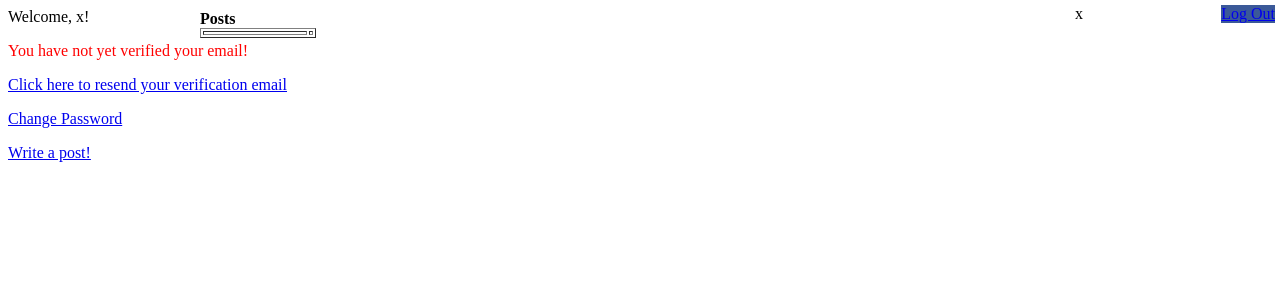
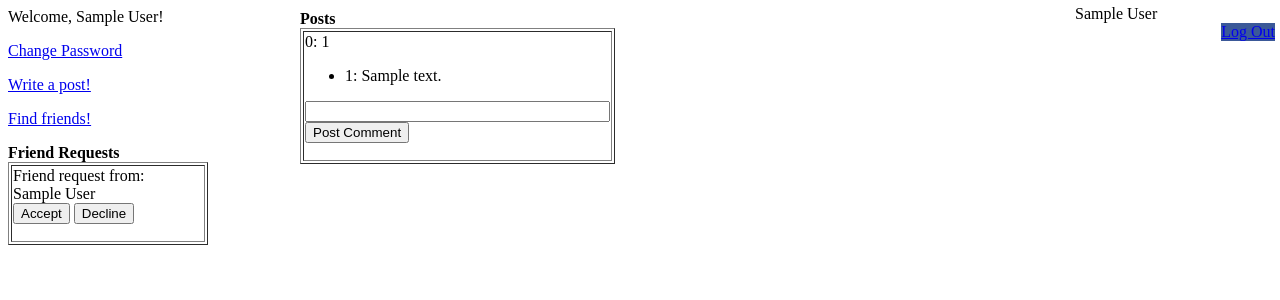
Before and after one commit to scoria-network/scoria, a PHP site: page /xampp/main.php in a window 1280 px wide. Shown: the top 300 px of the page. Run offline with PHP 8.4, Linux system fonts and the light colour scheme; the visitor is signed in with stand-in values (Sample User, id 1); tables that the repository leaves empty or names only in its code hold one stand-in row (values such as "Sample post"); data that the repository does not hold is empty.

Commit message:
post-hackathon

```diff
--- a/changepw/changepw.php
+++ b/changepw/changepw.php
@@ -2,7 +2,7 @@
   session_start();
   $id = $_SESSION['uid'];
   $con = mysql_connect("localhost", "root", "");
-  mysql_select_db("MySite1", $con);
+  mysql_select_db("Scoria", $con);
   $query = "SELECT * FROM userinfo WHERE id='$id' LIMIT 1";
   $result = mysql_query($query, $con);
   $array = mysql_fetch_row($result);
--- a/css/main.css
+++ b/css/main.css
@@ -1,6 +1,6 @@
 div {position:absolute;}
-.posts-table {width:350px; left:200px; top:10px;}
-.title-col {width:100px;}
+.posts-table {width:350px; left:300px; top:10px;}
+.title-col {width:300px;}
 .logout {postion:relative; right:0px; background-color:#3b5998; text-color:#ffffff;}
 .upper-right-cp {top:5px; right:5px; width:200px; height:30px;}
 .username {position:relative;}
--- /dev/null
+++ b/findfriends/friendrequest-gen.php
@@ -0,0 +1,27 @@
+<?php
+
+function gen_friendrequest($row, $con) {
+	 $user = mysql_fetch_array(mysql_query("SELECT * FROM userinfo WHERE id=$row[2]", $con));
+	 $friend = mysql_fetch_array(mysql_query("SELECT * FROM userinfo WHERE id=$row[1]", $con));
+
+
+	 echo "<tr>
+                  <td class=\"title-col\">Friend request from:</br> $friend[3]";
+
+
+
+	 ?>
+
+	 <form action="findfriends/accept-request.php" method="post">
+         <input type="hidden" value=<? echo "\"$row[2]\""?> name="sender_id" />
+         <input type="hidden" value=<? echo "\"$row[1]\""?> name="receiver_id" />
+         <input type="submit" value="Accept" />
+	 <input type="submit" value="Decline" />
+         </form>
+
+	 <?
+
+	 echo "</td>
+                </tr>";
+}
+?>
--- a/index.php
+++ b/index.php
@@ -6,6 +6,7 @@
 ?>
 
 <html>
+
 <body>
 
 <form title="Login:" action="login.php" method="post">
--- a/main.php
+++ b/main.php
@@ -1,5 +1,9 @@
 <?php
+  error_reporting(E_ALL);
+  ini_set('display_errors', '1');
   session_start();
+  require_once('post/post-gen.php');
+  require_once('findfriends/friendrequest-gen.php');
 ?>
 
 <html>
@@ -10,7 +14,7 @@
     <?php
 
       $con = mysql_connect("localhost", "root", "");
-      mysql_select_db("MySite1");
+      mysql_select_db("Scoria");
 
       $id = $_SESSION['uid'];
       $query = "SELECT * FROM userinfo WHERE id='$id' LIMIT 1";
@@ -18,16 +22,16 @@
       $userinfo = mysql_fetch_row($result);
 
       echo "<p>
-              Welcome, $userinfo[1]!
+              Welcome, $userinfo[3]!
             </p>";
-      if (!$userinfo[5]) {
+     /* if (!$userinfo[5]) {
         echo "<p>
                 <font color=\"red\">You have not yet verified your email!</font>
 	      </p>
 	      <p>
 	        <a href=\"verify.php?uid=$userinfo[0]\">Click here to resend your verification email</a>
 	      </p>";
-      }
+      } */
     ?>
     <p>
       <a href="changepw">Change Password</a>
@@ -35,24 +39,43 @@
     <p>
       <a href="post">Write a post!</a>
     </p>
+    <p>
+      <a href="findfriends">Find friends!</a>
+    </p>
     <div class="upper-right-cp">
+      <div class="username">
+        <?echo $userinfo[3];?>
+      </div>
       <div class="logout">
         <a href="logout.php">Log Out</a>
-      </div>
-      <div class="username">
-        <?echo $userinfo[1];?>
       </div>
     </div>
     <div class="posts-table">
       <b>Posts</b><br />
       <table border="1">
       <?php
-        $result = mysql_query("SELECT * FROM posts WHERE uid=$id", $con);
-        while($row = mysql_fetch_array($result)) {
-          echo "<tr>
-                  <td class=\"title-col\"><a href=\"post.php?pid=$row[0]\">$row[2]</a></td>
-		  <td>$row[3]</td>
-	        </tr>";
+	$friend_ids = array();
+	$result = mysql_query("SELECT * FROM friendships WHERE id1=$id", $con);
+	while ($friendship_row = mysql_fetch_array($result)) {
+	      $friend_ids[] = $friendship_row[1];
+	}
+	$query = 'SELECT * FROM posts WHERE uid IN (' . implode(',', array_map('intval', $friend_ids)) . ') ORDER BY id DESC';
+        $result = mysql_query($query, $con);
+
+	while($row = mysql_fetch_array($result)) {
+	  gen_post($row, $con);
+        }
+      ?>
+      </table>
+    </div>
+    <div class="friend-requests" style="width:200px">
+      <b>Friend Requests</b>
+      <table border="1">
+      <?php
+        $query = "SELECT * FROM friendrequests WHERE receiver_id=$id";
+        $result = mysql_query($query, $con);
+	while($row = mysql_fetch_array($result)) {
+	  gen_friendrequest($row, $con);
         }
       ?>
       </table>
--- /dev/null
+++ b/post/comment-gen.php
@@ -0,0 +1,27 @@
+<?php
+
+function gen_comments($con, $pid) {
+
+	$query = "SELECT * FROM posts WHERE id=$pid LIMIT 1";
+	$result = mysql_query($query, $con);
+	$post = mysql_fetch_array($result);
+
+
+
+	$post_context_ids = array($post[1]);
+
+	$query = "SELECT * FROM comments WHERE pid=$pid";
+         $result = mysql_query($query, $con);
+	?> <ul> <?
+	 while ($comment_row = mysql_fetch_array($result)) {
+	       if (!in_array($comment_row[2], $post_context_ids)) {
+	       	  $post_context_ids[] = $comment_row[2];
+		 }
+		$index = array_search($comment_row[2], $post_context_ids);
+               echo "<li>$index: $comment_row[3]</li>";
+         }
+	 ?> </ul> <?
+
+}
+
+?>
--- /dev/null
+++ b/post/post-gen.php
@@ -0,0 +1,26 @@
+<?php
+
+require_once('comment-gen.php');
+
+function gen_post($row, $con) {
+	 echo "<tr>
+                  <td class=\"title-col\">0: $row[2]";
+
+
+        gen_comments($con, $row[0]);
+
+
+	 ?>
+
+	 <form action="comment/post-comment.php" method="post">
+      	 <input type="hidden" value=<? echo "\"$row[0]\""?> name="post_id" />
+	 <input type="text" name="content" size=35 />
+      	 <input type="submit" value="Post Comment" />
+    	 </form>
+
+	 <?
+
+	 echo "</td>
+                </tr>";
+}
+?>
--- a/register/.#register.php
+++ /dev/null
@@ -1 +0,0 @@
-jumhyn@scoria.5581:1384648802
--- a/register/index.php
+++ b/register/index.php
@@ -17,6 +17,9 @@
 ?>
 <form action="register.php" method="post">
 <p>
+  Name: <input type="text" name="name" />
+</p>
+<p>
   Email: <input type="text" name="email" />
 </p>
 <p>
```
Also changed, not shown: comment/post-comment.php (added, +12 -0 lines), findfriends/accept-request.php (added, +21 -0 lines), findfriends/findfriends.php (added, +29 -0 lines), findfriends/index.php (added, +45 -0 lines), register/register.php (+4 -5 lines), bad.php (renamed from post.php), favicon.png (added).
